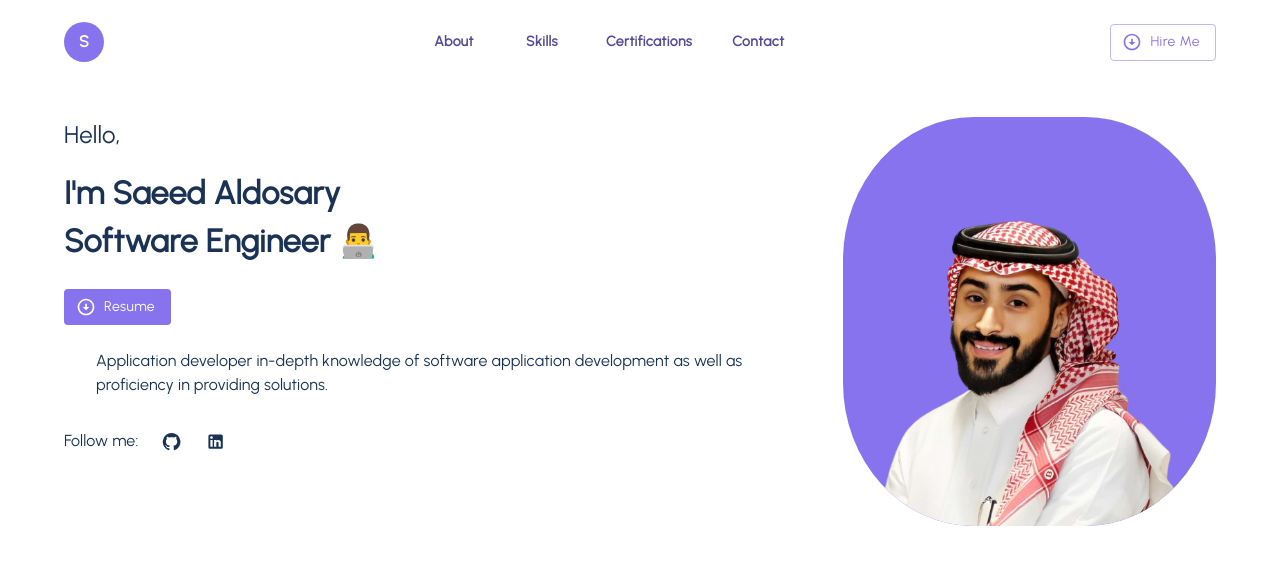
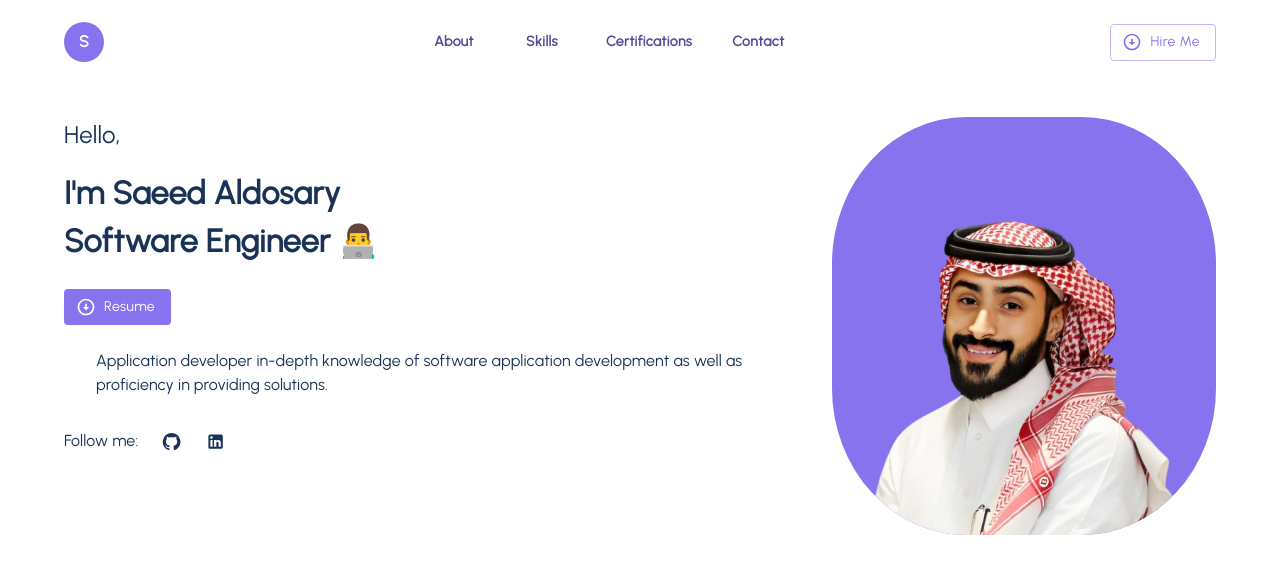
Before and after one commit to saeedmaldosary/react-material-ui-tailwind-portfolio, a React (Create React App) app: page / in a window 1280 px wide. Shown: the top 574 px of the page. Built offline with nearby package versions, Linux system fonts and the light colour scheme.

Commit message:
Remove unused code

```diff
--- a/src/components/UI/Hero.jsx
+++ b/src/components/UI/Hero.jsx
@@ -14,7 +14,7 @@ const Hero = () => {
 
   return (
     <Container className="mt-10">
-      <Grid container spacing={2}>
+      <Grid container>
         <Grid item md={8} xs={12}>
           <div>
             <Typography sx={{ mb: 2, fontSize: { xs: "22px", md: "24px" } }}>
```
